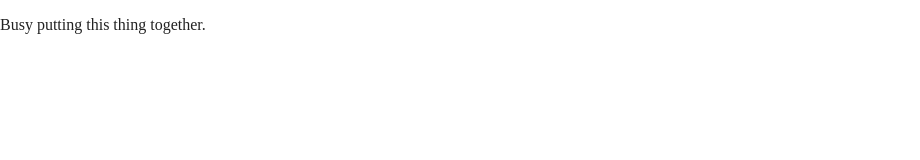
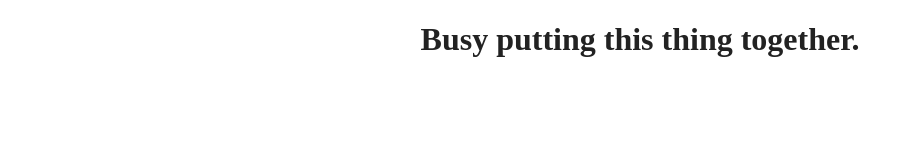
Before and after one commit to personanomada/robeyjoyce, a website built with Parcel: page index.html in a window 1280 px wide. Shown: the whole page, without its empty margins (0-920 px from the left). Built offline with nearby package versions, Linux system fonts and the light colour scheme.

Commit message:
Update index.html

```diff
--- a/index.html
+++ b/index.html
@@ -25,7 +25,7 @@
 <body>
 
   <!-- Add your site or application content here -->
-  <p>Busy putting this thing together.</p>
+  <h1 style="text-align: center;">Busy putting this thing together.</h1>
   <script src="js/vendor/modernizr-3.11.2.min.js"></script>
   <script src="js/plugins.js"></script>
   <script src="js/main.js"></script>
```
